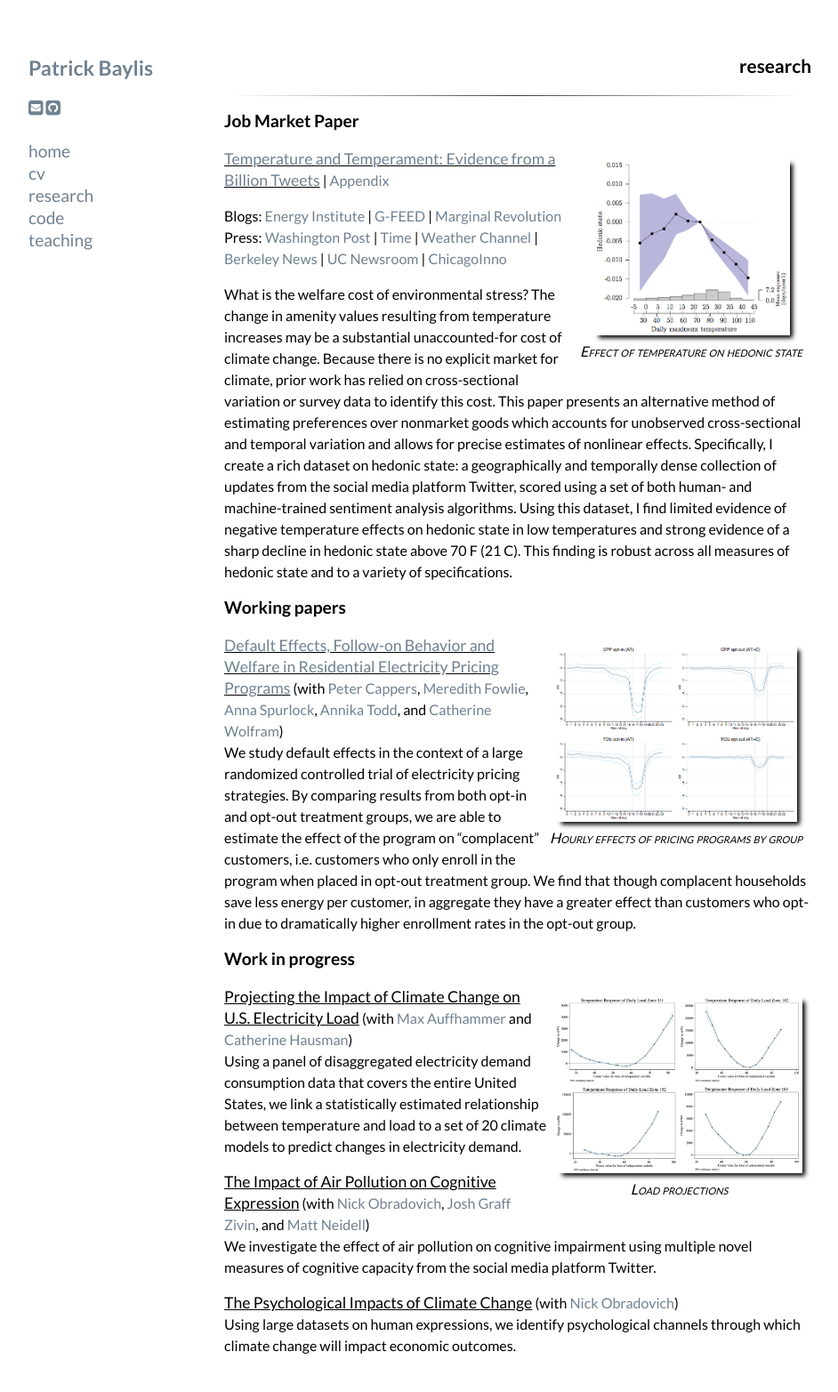
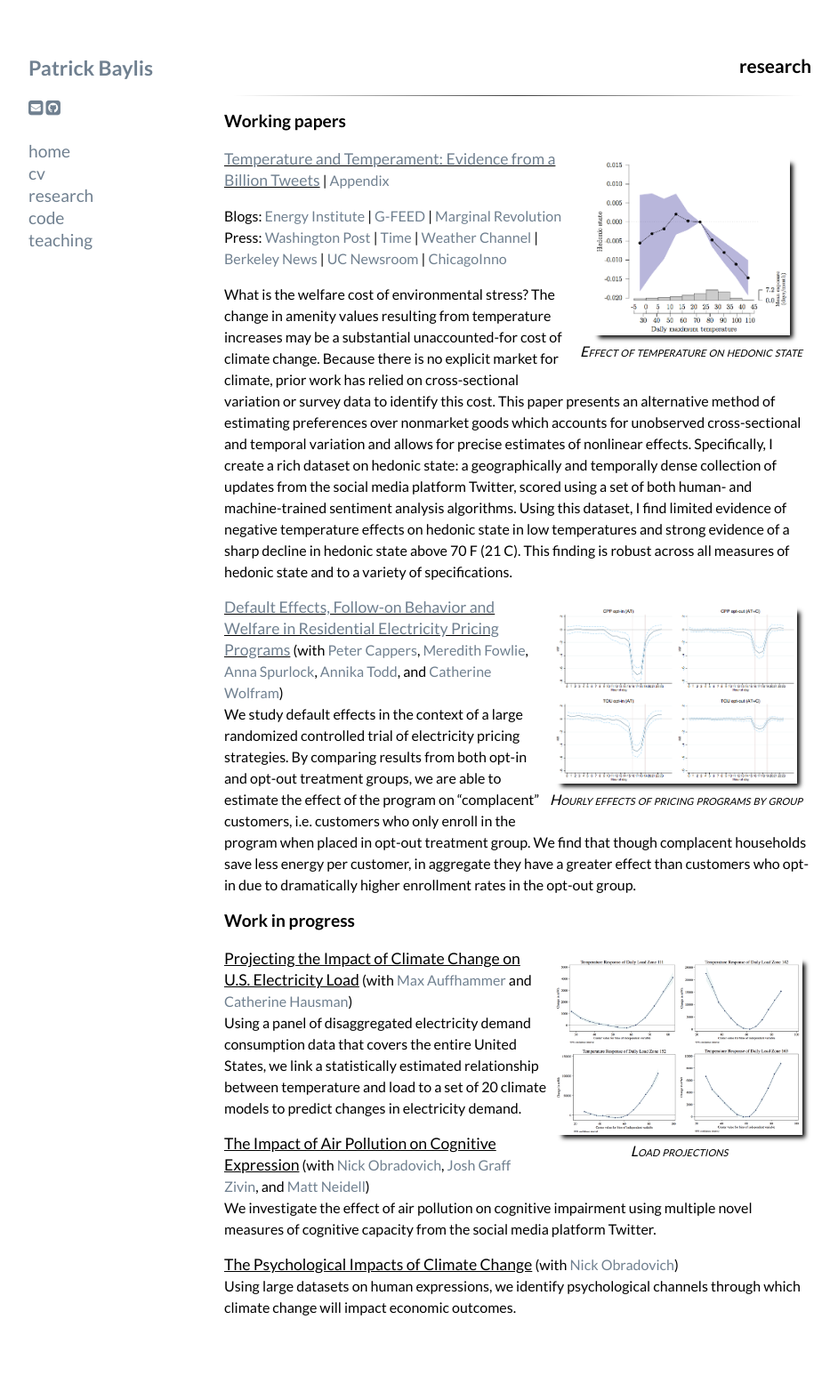
Before and after one commit to pbaylis/pbaylis.github.io, a Jekyll site: the page built from research.markdown, in a window 1280 px wide. Shown: the whole page at 89% size, without its empty margins (168-1110 px from the left). Built offline with Jekyll 4.4.1, drawn with Linux system fonts in a browser that asks for light colours; nearby versions of some CDN libraries; after the commit the page ends 1522 px from its top, so only the background shows below that; some of the changed lines change nothing that is shown.

Commit message:
research update

```diff
--- a/research.markdown
+++ b/research.markdown
@@ -5,12 +5,8 @@ title: Patrick Baylis | research
 <h1 align="right">research</h1>
 ***
 
-<!-- TODO
-- Change the look a bit so that these resemble citations.
-- Add links to papers
--->
+## Working papers
 
-## Job Market Paper
 <figure style="float:right; margin:10px 10px 10px 10px;">
 <img src="images/projects/temptemp4.png" title="Temperature and Temperament" height="200" class="shadow" />
   <figcaption>Effect of temperature on hedonic state</figcaption>
@@ -29,8 +25,6 @@ https://www.washingtonpost.com/news/wonk/wp/2016/01/07/clear-evidence-that-cold-
 
 <!-- LONG -->
 What is the welfare cost of environmental stress? The change in amenity values resulting from temperature increases may be a substantial unaccounted-for cost of climate change. Because there is no explicit market for climate, prior work has relied on cross-sectional variation or survey data to identify this cost. This paper presents an alternative method of estimating preferences over nonmarket goods which accounts for unobserved cross-sectional and temporal variation and allows for precise estimates of nonlinear effects. Specifically, I create a rich dataset on hedonic state: a geographically and temporally dense collection of updates from the social media platform Twitter, scored using a set of both human- and machine-trained sentiment analysis algorithms. Using this dataset, I find limited evidence of negative temperature effects on hedonic state in low temperatures and strong evidence of a sharp decline in hedonic state above 70 F (21 C). This finding is robust across all measures of hedonic state and to a variety of specifications.
-
-## Working papers
 
 <figure style="float:right; margin:10px 10px 10px 10px;">
 <img src="images/projects/defaultbias.png" title="Default Bias" height="200" class="shadow" />
```
